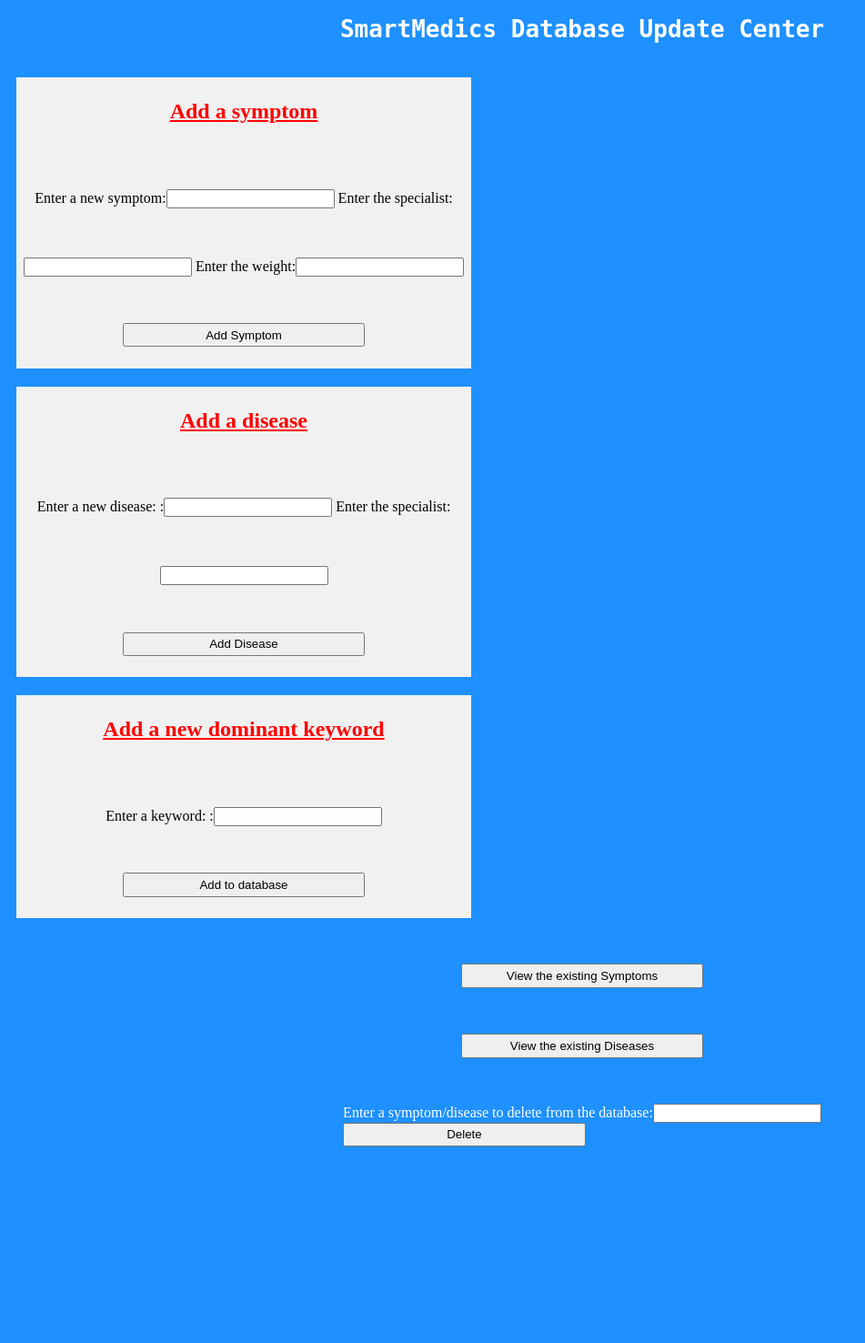
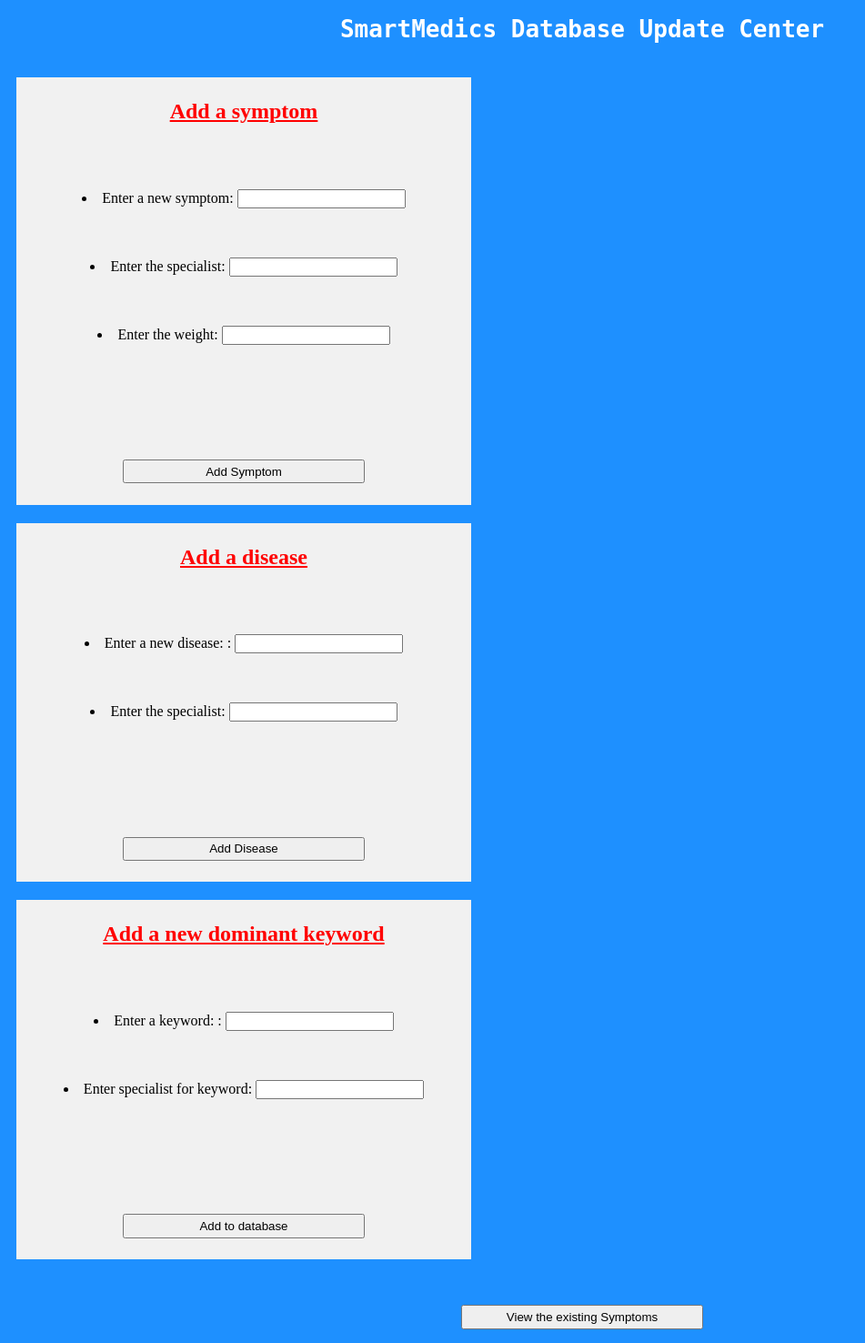
Before and after one commit to piyushonkar/django_heroku, a Django app: page /add_deletion/ in a window 1280 px wide. Shown: the top 1476 px of the page at 91% size, without its empty margins (0-951 px from the left). Before the commit the page ends 1260 px from the top, so only its background shows below. Run offline with Django 3.2, Linux system fonts and the light colour scheme.

Commit message:
Everything is working fine. Need to change the view of add_deletion

```diff
--- a/games/forms.py
+++ b/games/forms.py
@@ -14,6 +14,7 @@ class Disease_Addition(forms.Form):
 
 class Dominant_Addition(forms.Form):
     keyword=forms.CharField(label="Enter a keyword: ")
+    specialist=forms.CharField(label="Enter specialist for keyword")
 
 class Symptom_Deletion(forms.Form):
     sym_dis=forms.CharField(label="Enter a symptom/disease to delete from the database:")
--- a/games/templates/games/add_keyword.html
+++ b/games/templates/games/add_keyword.html
@@ -31,6 +31,10 @@
             width: 20em;
             height: 2em;
         }
+
+        form{
+            left: margin 5;
+        }
     </style>
     <meta charset="utf-8" />
     <meta http-equiv="X-UA-Compatible" content="IE=edge">
@@ -46,7 +50,7 @@
                 <form style="font-size: medium" action="/add_deletion/add_symptom/" method="POST">
                     {% csrf_token %}
                     <p>
-                         {{form_symptom}}<br>
+                         {{form_symptom.as_ul}}<br>
                         <input type="submit" id="sub1" value="Add Symptom">
                     </p>
                 </form>
@@ -56,7 +60,7 @@
                 <form style="font-size: medium" method="POST" action="/add_deletion/add_disease/">
                         {% csrf_token %}
                     <p>
-                        {{form_disease}}<br>
+                        {{form_disease.as_ul}}<br>
                         <input type="submit" id="sub2" value="Add Disease">
                     </p>
                 </form>
@@ -66,7 +70,7 @@
                 <form style="font-size: medium" method="POST" action="/add_deletion/add_dominant/">
                     {% csrf_token %}
                     <p>
-                        {{form_dominant}}<br>
+                        {{form_dominant.as_ul}}<br>
                         <input type="submit" id="dominant" value="Add to database">
                     </p>
                 </form>
@@ -89,11 +93,9 @@
         <form style="align-self: center" method="POST" action="/add_deletion/delete_symptom/">
             {% csrf_token %}
             <p style="color: white">
-                <br>
-              {{form_sym_del}}<br>
+              {{form_sym_del}}
             <input type="submit" value="Delete" id="del_keyword">
             </p>
-            <br>
         </form>
     </div>
 </body>
--- a/games/views.py
+++ b/games/views.py
@@ -91,13 +91,13 @@ def add_dominant(request):
 
         if my_form.is_valid():
             dominant=my_form.cleaned_data['keyword']
+            specialist=my_form.cleaned_data['specialist']
 
 
     else:
         my_form=Dominant_Addition()
-
     sentence="You have successfully updated dominant keywords."
-    updation_dominant(dominant)
+    updation_dominant(dominant,specialist)
     return render(request,'games/complete.html',{'text':sentence})
 
 def view_symptom(request):
@@ -228,3 +228,24 @@ def deletion(sym_dis):
         csvfile.close()
 
     return None
+
+def updation_dominant(dominant,specialist):
+    list1=[]
+    with open('dominant.csv') as fp:
+        line = fp.readline()
+        while line:
+            stripped_line=line.strip()
+            stripped_line = stripped_line.lower()
+            strip_list=stripped_line.split(",")
+            list1.append(strip_list)
+            line = fp.readline()
+        fp.close()
+
+    dominant=dominant.lower()
+    for element in list1:
+        if element[0]==dominant:
+            return None
+    fd=open('dominant.csv','a',newline="")
+    fd.write(dominant+","+specialist)
+    fd.close()
+    return None
```
Also changed, not shown: dominant.csv (line endings or trailing spaces).
